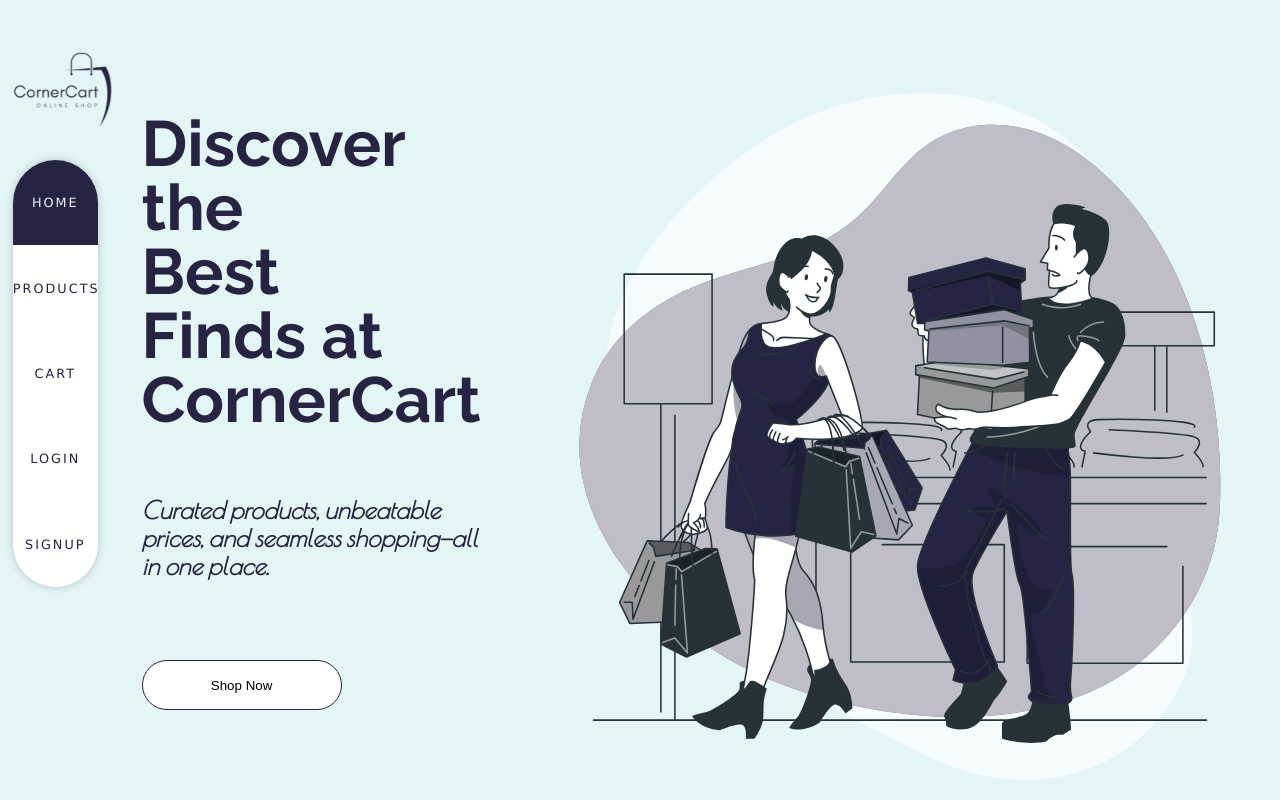
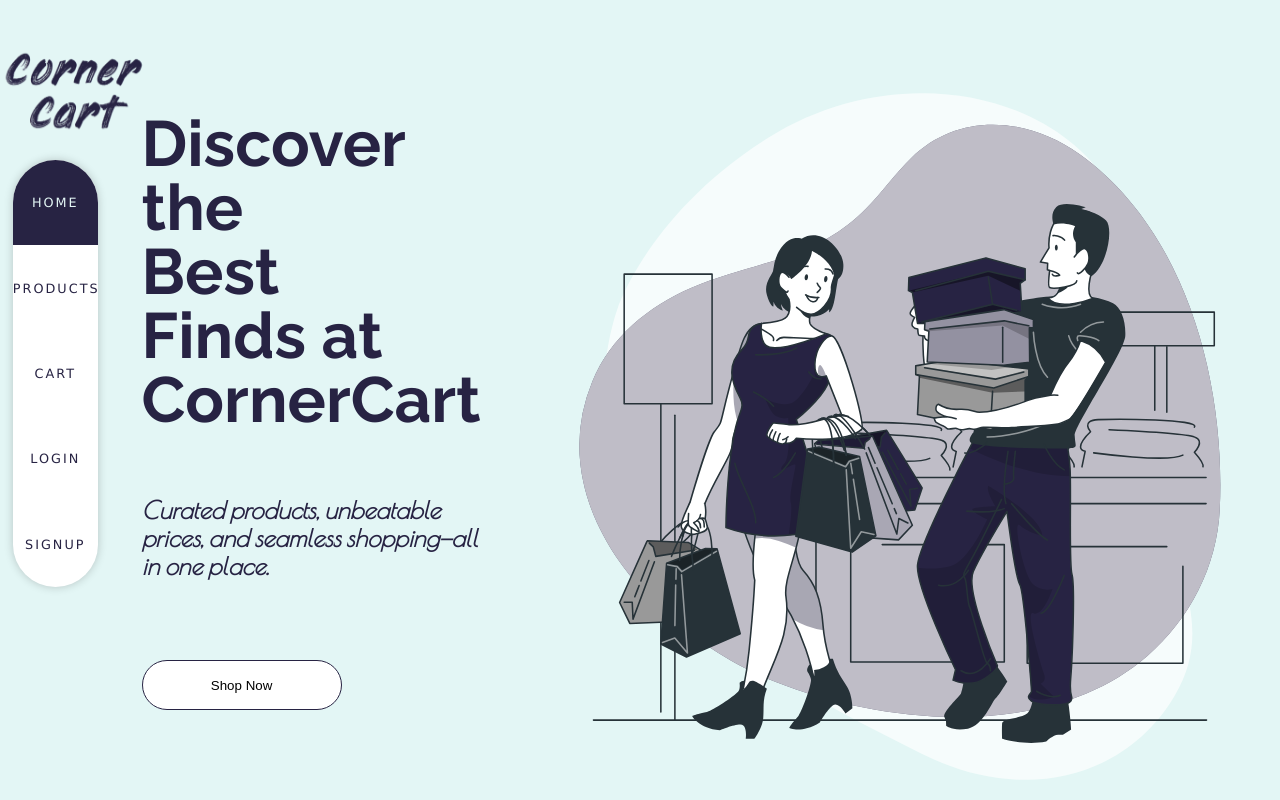
Before and after one commit to Madhu-U/eCommerce-project, a React (Vite) app: page / in a window 1280 px wide. Shown: the top 800 px of the page. Built offline with nearby package versions, Linux system fonts and the light colour scheme.

Commit message:
Updated the logo

```diff
--- a/src/components/Nav/nav.module.css
+++ b/src/components/Nav/nav.module.css
@@ -2,10 +2,10 @@ nav {
   width: 10%;
   font-family: Verdana, Geneva, Tahoma, sans-serif;
   img {
-    width: 100px;
+    width: 150px;
     position: fixed;
-    top: 5%;
-    left: 1%;
+    top: 6%;
+    left: 0%;
     cursor: pointer;
   }
   .logoutBtn {
```
Also changed, not shown: src/assets/images/CornerCartLogo.png.
